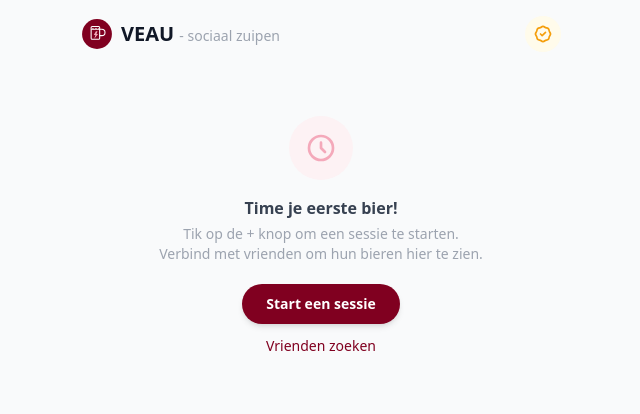
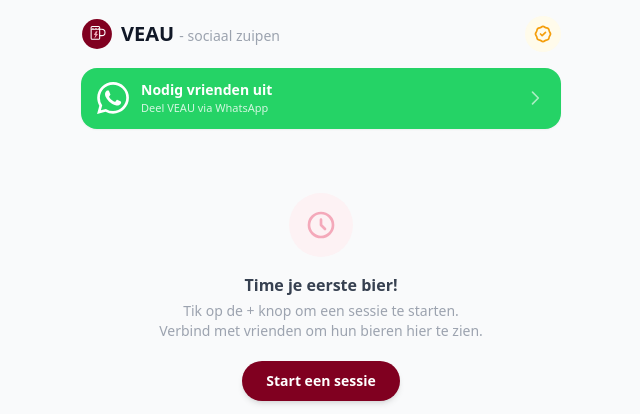
Before and after one commit to arthurawagemans-bit/bierstrava, a Flask app: page /feed in a window 1280 px wide. Shown: the top 414 px of the page, without its empty margins (319-959 px from the left). Run offline with Flask 3, Linux system fonts and the light colour scheme; the visitor is signed in with stand-in values (Sample User, id 1); data comes from the database, SQL or seed files in the repository; data that the repository does not hold is empty; some libraries are stand-ins or nearby versions.

Commit message:
Add WhatsApp invite banners to feed and profile pages
Green banner on feed invites friends to VEAU with app link. Profile
banner (own profile only) shares profile link. Both open WhatsApp
with pre-filled Dutch invite message.

Co-Authored-By: Claude Opus 4.6 <noreply@anthropic.com>

```diff
--- a/app/templates/main/feed.html
+++ b/app/templates/main/feed.html
@@ -31,6 +31,20 @@
         {% endif %}
     </div>
 </div>
+
+<!-- WhatsApp Invite Banner -->
+<a href="https://wa.me/?text={{ ('🍺 Kom ook op VEAU! Track je biertjes, race tegen je vrienden en word de snelste zuiper.\n\nDownload hier: ' ~ url_for('main.feed', _external=True))|urlencode }}"
+   target="_blank" rel="noopener"
+   class="flex items-center gap-3 bg-[#25D366] text-white rounded-2xl px-4 py-3 mb-4 shadow-sm hover:bg-[#1da851] transition-colors">
+    <svg class="w-8 h-8 flex-shrink-0" fill="currentColor" viewBox="0 0 24 24"><path d="M17.472 14.382c-.297-.149-1.758-.867-2.03-.967-.273-.099-.471-.148-.67.15-.197.297-.767.966-.94 1.164-.173.199-.347.223-.644.075-.297-.15-1.255-.463-2.39-1.475-.883-.788-1.48-1.761-1.653-2.059-.173-.297-.018-.458.13-.606.134-.133.298-.347.446-.52.149-.174.198-.298.298-.497.099-.198.05-.371-.025-.52-.075-.149-.669-1.612-.916-2.207-.242-.579-.487-.5-.669-.51-.173-.008-.371-.01-.57-.01-.198 0-.52.074-.792.372-.272.297-1.04 1.016-1.04 2.479 0 1.462 1.065 2.875 1.213 3.074.149.198 2.096 3.2 5.077 4.487.709.306 1.262.489 1.694.625.712.227 1.36.195 1.871.118.571-.085 1.758-.719 2.006-1.413.248-.694.248-1.289.173-1.413-.074-.124-.272-.198-.57-.347m-5.421 7.403h-.004a9.87 9.87 0 01-5.031-1.378l-.361-.214-3.741.982.998-3.648-.235-.374a9.86 9.86 0 01-1.51-5.26c.001-5.45 4.436-9.884 9.888-9.884 2.64 0 5.122 1.03 6.988 2.898a9.825 9.825 0 012.893 6.994c-.003 5.45-4.437 9.884-9.885 9.884m8.413-18.297A11.815 11.815 0 0012.05 0C5.495 0 .16 5.335.157 11.892c0 2.096.547 4.142 1.588 5.945L.057 24l6.305-1.654a11.882 11.882 0 005.683 1.448h.005c6.554 0 11.89-5.335 11.893-11.893a11.821 11.821 0 00-3.48-8.413z"/></svg>
+    <div class="flex-1 min-w-0">
+        <p class="text-sm font-bold">Nodig vrienden uit</p>
+        <p class="text-[11px] text-white/80">Deel VEAU via WhatsApp</p>
+    </div>
+    <svg class="w-5 h-5 flex-shrink-0 text-white/60" fill="none" stroke="currentColor" viewBox="0 0 24 24">
+        <path stroke-linecap="round" stroke-linejoin="round" stroke-width="2" d="M9 5l7 7-7 7"/>
+    </svg>
+</a>
 
 <!-- Suggested Users (shown when feed is empty) -->
 {% if suggested_users %}
```
Also changed, not shown: app/templates/profiles/view.html (+16 -0 lines).
